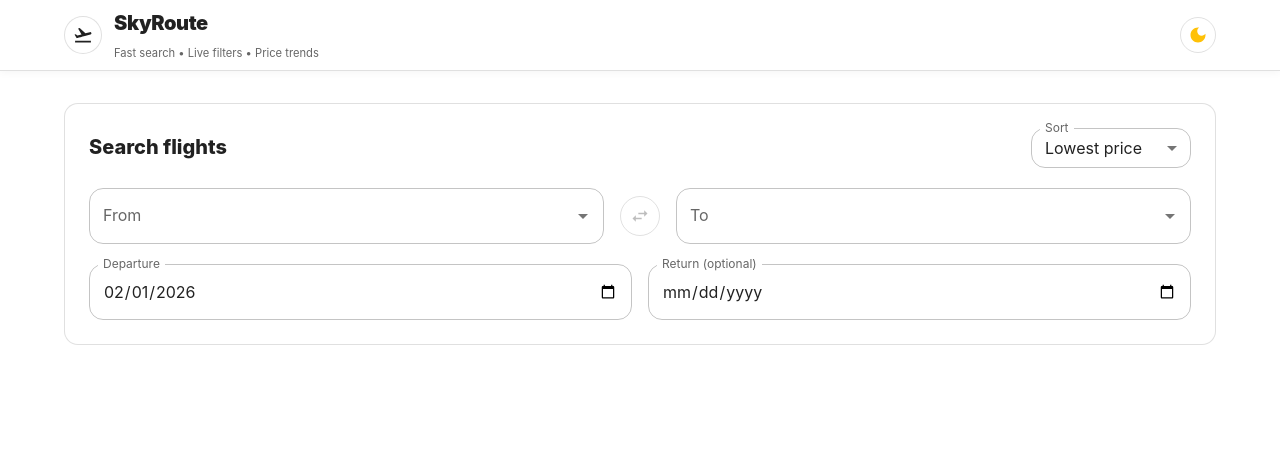
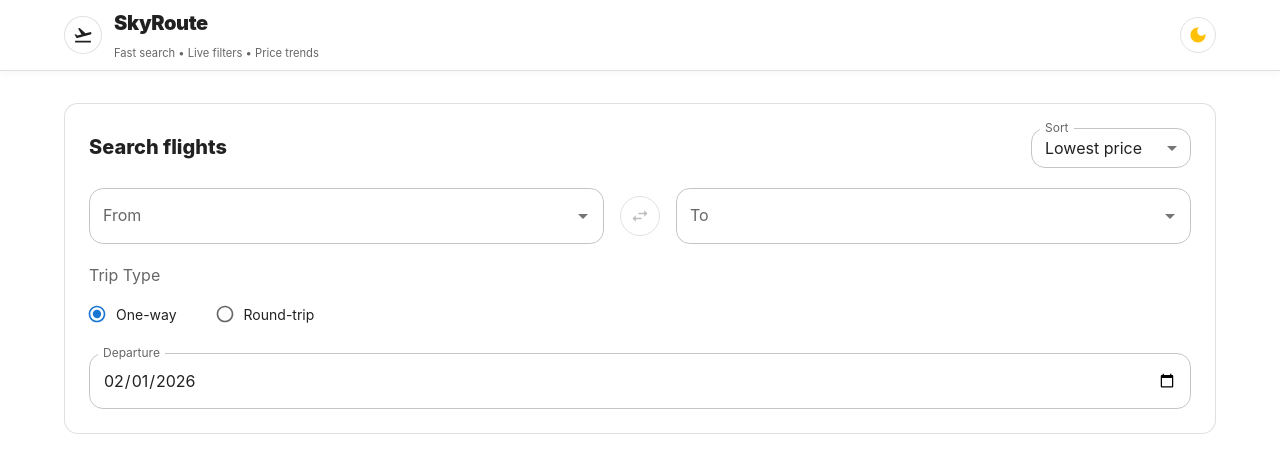
Before and after one commit to Sona0203/skyroute, a React (Vite) app: page / in a window 1280 px wide. Shown: the top 472 px of the page. Built offline with nearby package versions, Linux system fonts and the light colour scheme.

Commit message:
Add one-way/round-trip radio buttons and .gitignore

```diff
--- a/src/features/search/components/SearchForm.tsx
+++ b/src/features/search/components/SearchForm.tsx
@@ -7,6 +7,11 @@ import {
     TextField,
     Typography,
     InputAdornment,
+    RadioGroup,
+    FormControlLabel,
+    Radio,
+    FormControl,
+    FormLabel,
   } from "@mui/material";
   import SwapHorizIcon from "@mui/icons-material/SwapHoriz";
   import ClearIcon from "@mui/icons-material/Clear";
@@ -17,6 +22,7 @@ import {
     setDestination,
     setOrigin,
     setReturnDate,
+    setTripType,
     setSort,
     swapRoute,
     submitSearch,
@@ -27,7 +33,7 @@ import {
   export default function SearchForm() {
     const dispatch = useAppDispatch();
     const isMobile = useMobile("sm");
-    const { origin, destination, departDate, returnDate, sort } = useAppSelector((s) => s.search);
+    const { origin, destination, departDate, returnDate, sort, tripType } = useAppSelector((s) => s.search);
 
     // Don't search automatically when the page first loads
     const didMountRef = useRef(false);
@@ -62,7 +68,7 @@ import {
     return () => {
       if (tRef.current) window.clearTimeout(tRef.current);
     };
-  }, [origin, destination, departDate, returnDate, canSearch, dispatch]);
+  }, [origin, destination, departDate, returnDate, tripType, canSearch, dispatch]);
 
   // Let users press Enter to search
   const handleKeyDown = (e: React.KeyboardEvent) => {
@@ -149,6 +155,28 @@ import {
               </Stack>
             </Stack>
 
+            {/* Trip type selection */}
+            <FormControl component="fieldset">
+              <FormLabel component="legend" sx={{ mb: 1 }}>Trip Type</FormLabel>
+              <RadioGroup
+                row
+                value={tripType}
+                onChange={(e) => dispatch(setTripType(e.target.value as "one-way" | "round-trip"))}
+                sx={{ gap: { xs: 2, sm: 3 } }}
+              >
+                <FormControlLabel
+                  value="one-way"
+                  control={<Radio size={isMobile ? "medium" : "small"} />}
+                  label={<Typography sx={{ fontSize: { xs: "0.9rem", sm: "0.875rem" } }}>One-way</Typography>}
+                />
+                <FormControlLabel
+                  value="round-trip"
+                  control={<Radio size={isMobile ? "medium" : "small"} />}
+                  label={<Typography sx={{ fontSize: { xs: "0.9rem", sm: "0.875rem" } }}>Round-trip</Typography>}
+                />
+              </RadioGroup>
+            </FormControl>
+
             <Stack direction={{ xs: "column", md: "row" }} spacing={2}>
               <TextField
                 label="Departure"
@@ -164,8 +192,9 @@ import {
                 }}
               />
 
+              {tripType === "round-trip" && (
                 <TextField
-                label="Return (optional)"
+                  label="Return"
                   type="date"
                   value={returnDate ?? ""}
                   onChange={(e) => dispatch(setReturnDate(e.target.value || undefined))}
@@ -195,6 +224,7 @@ import {
                     }
                   }}
                 />
+              )}
             </Stack>
           </Stack>
         </CardContent>
--- a/src/features/search/searchSlice.ts
+++ b/src/features/search/searchSlice.ts
@@ -1,6 +1,6 @@
 import { createSlice } from "@reduxjs/toolkit";
 import type { PayloadAction } from "@reduxjs/toolkit";
-import type { SearchState, StopsFilter } from "./types";
+import type { SearchState, StopsFilter, TripType } from "./types";
 
 const today = new Date().toISOString().slice(0, 10);
 
@@ -28,6 +28,7 @@ const initialState: SearchState = {
     destination: stored.destination ?? "",
     departDate: stored.departDate ?? today,
     returnDate: stored.returnDate,
+    tripType: stored.tripType ?? "one-way",
     filters: {
       stops: stored.filters?.stops ?? "any",
       airlines: stored.filters?.airlines ?? [],
@@ -71,6 +72,13 @@ const slice = createSlice({
     setReturnDate(state, action: PayloadAction<string | undefined>) {
       state.returnDate = action.payload;
     },
+    setTripType(state, action: PayloadAction<TripType>) {
+      state.tripType = action.payload;
+      // Clear return date if switching to one-way
+      if (action.payload === "one-way") {
+        state.returnDate = undefined;
+      }
+    },
 
     setStopsFilter(state, action: PayloadAction<StopsFilter>) {
       state.filters.stops = action.payload;
@@ -103,7 +111,7 @@ const slice = createSlice({
           origin: state.origin,
           destination: state.destination,
           departDate: state.departDate,
-          returnDate: state.returnDate,
+          returnDate: state.tripType === "round-trip" ? state.returnDate : undefined,
         };
       },
     clearSubmittedSearch(state) {
@@ -120,6 +128,7 @@ export const saveSearchToStorage = (state: SearchState) => {
       destination: state.destination,
       departDate: state.departDate,
       returnDate: state.returnDate,
+      tripType: state.tripType,
       filters: state.filters,
       sort: state.sort,
     };
@@ -135,6 +144,7 @@ export const {
   swapRoute,
   setDepartDate,
   setReturnDate,
+  setTripType,
   setStopsFilter,
   toggleAirline,
   setPriceRange,
--- a/src/features/search/types.ts
+++ b/src/features/search/types.ts
@@ -1,10 +1,13 @@
 export type StopsFilter = "any" | "0" | "1" | "2+";
+
+export type TripType = "one-way" | "round-trip";
 
 export type SearchState = {
     origin: string;
     destination: string;
     departDate: string;
     returnDate?: string;
+    tripType: TripType;
 
     submittedQuery: SubmittedQuery;
 
```
Also changed, not shown: 3 other files (tests, documents, lock files or other folders). Lines whose indentation alone changed are shown as unchanged.
